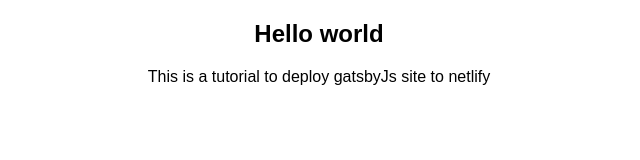
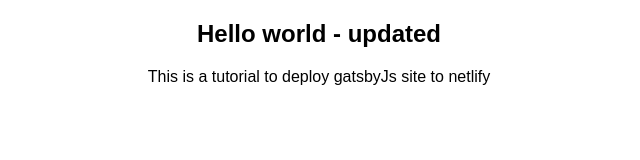
Before and after one commit to developer-junaid/Gatsby-Netlify-Publish-Tutorial, a Gatsby site: page / in a window 1280 px wide. Shown: the whole page, without its empty margins (321-961 px from the left). Built offline with nearby package versions, Linux system fonts and the light colour scheme; Gatsby itself is replaced by a stand-in of ours.

Commit message:
Update index.js

```diff
--- a/src/pages/index.js
+++ b/src/pages/index.js
@@ -3,7 +3,7 @@
 export default function Home() {
   return (
     <div style={{ textAlign: "center", fontFamily: "sans-serif" }}>
-      <h2>Hello world</h2>
+      <h2>Hello world - updated</h2>
       <p>This is a tutorial to deploy gatsbyJs site to netlify</p>
     </div>
   )
```
